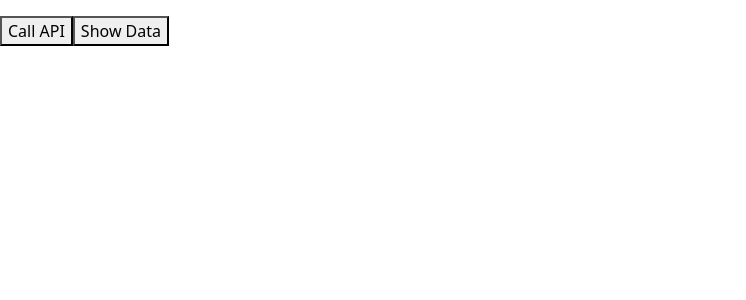
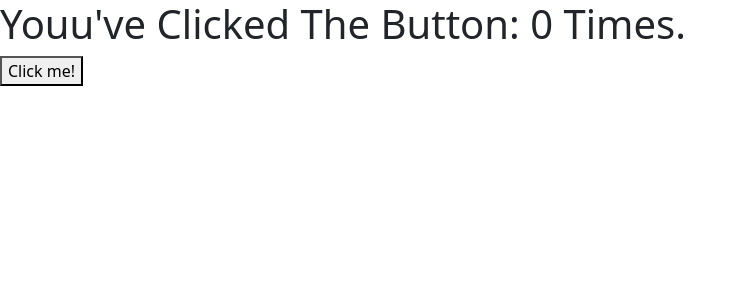
Before and after one commit to Ashikur41/React_partics, a React (Vite) app: page / in a window 1280 px wide. Shown: the top 300 px of the page, without its empty margins (0-746 px from the left). Built offline with nearby package versions, Linux system fonts and the light colour scheme.

Commit message:
useState() Method Counter Example

```diff
--- a/src/App.jsx
+++ b/src/App.jsx
@@ -1,4 +1,4 @@
-import React, { useRef } from 'react';
+import React, { useState } from 'react';
 import Header from './component/Header';
 import Hero from './component/Hero';
 import ContactForm from './component/ContactForm';
@@ -8,29 +8,12 @@ import Demo from './Demo';
 
 const App = () => {
 
-  let APIData=useRef(null)
-  let myPTag=useRef()
-
-  const fetchData = async () =>{
-
-    const response= await fetch("https://jsonplaceholder.typicode.com/todos/1")
-    APIData.current=await response.json()
-  }
-
-  const showData =()=>{
-
-     myPTag.current.innerText=JSON.stringify(APIData.current)
-  }
-
-
+  const [number,setNumber]=useState(0)
 
   return (
     <div>
-
-
-      <p ref={myPTag}></p>
-      <button onClick={fetchData}>Call API</button>
-      <button onClick={showData}>Show Data</button>
+      <h1>Youu've Clicked The Button: {number} Times.</h1>
+      <button onClick={()=>setNumber(number+1)}>Click me!</button>
     </div>
 
   );
```
